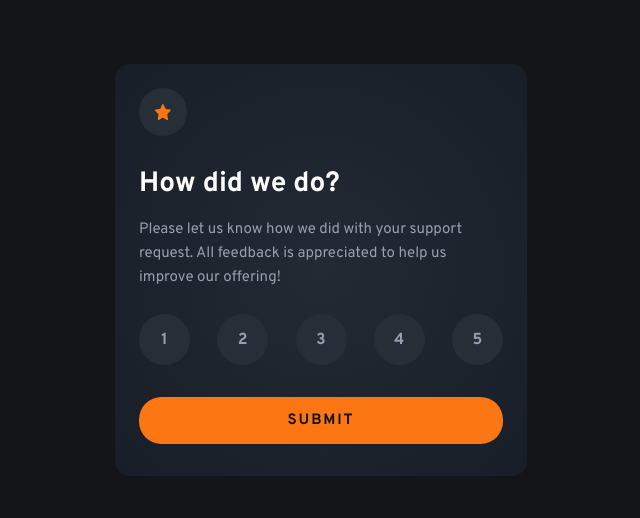
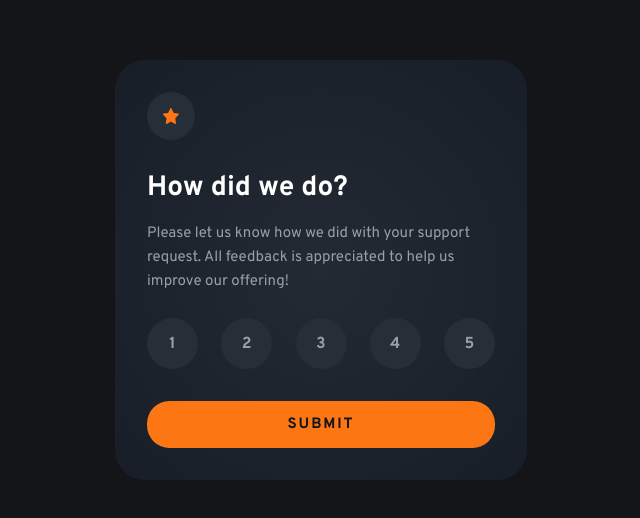
Before and after one commit to Joshk7/interactive-rating, a plain HTML site: page index.html in a window 1280 px wide. Shown: the part 130-648 px from the top of the page, without its empty margins (319-959 px from the left). Drawn offline with Linux system fonts and the light colour scheme.

Commit message:
further changes to spacing

```diff
--- a/style.css
+++ b/style.css
@@ -233,6 +233,14 @@ label {
 }
 
 @media screen and (min-width: 375px) {
+    section {
+        border-radius: 1.875rem;
+    }
+
+    .rating {
+        padding: 2rem;
+    }
+
     .wrapper {
         width: 3rem;
         height: 3rem;
@@ -269,6 +277,10 @@ label {
         line-height: normal;
     }
 
+    .thanks {
+        padding: 2.8125rem 2.25rem;
+    }
+
     .illustration {
         width: 10.125rem;
         height: 6.75rem;
```
